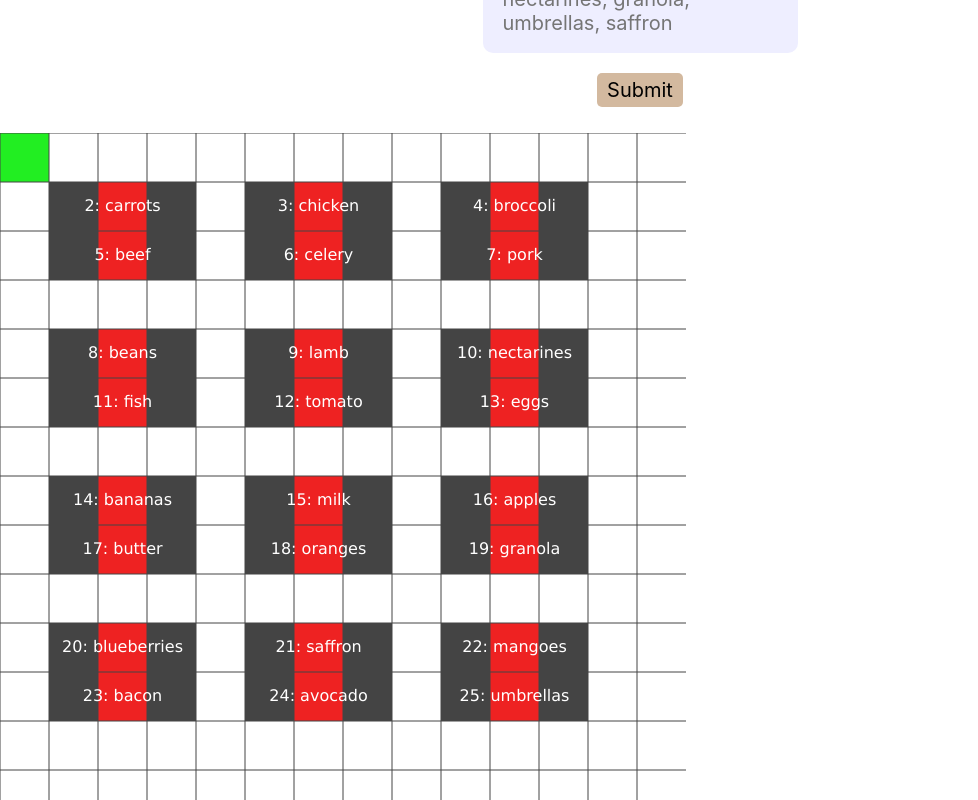
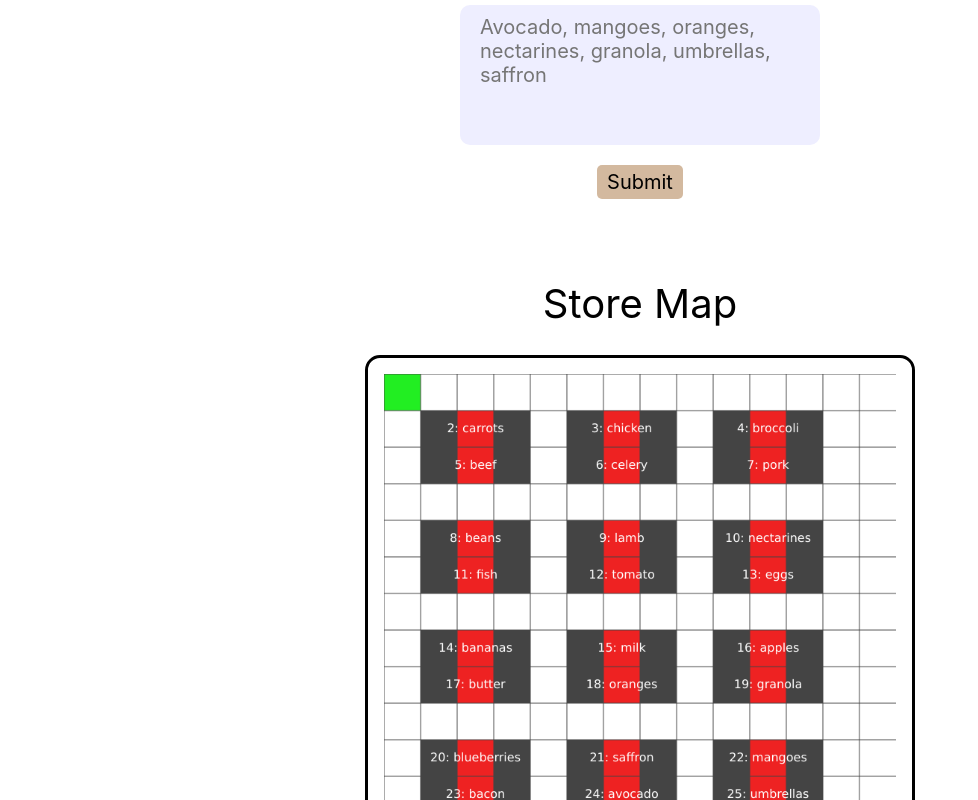
Before and after one commit to Yourself1011/shopsmart, a React (Create React App) app: page / in a window 1280 px wide. Shown: the part 200-1000 px from the top of the page, without its empty margins (0-978 px from the left). Built offline with nearby package versions, Linux system fonts and the light colour scheme.

Commit message:
some more style changes

```diff
--- a/src/components/ListForm/ListForm.scss
+++ b/src/components/ListForm/ListForm.scss
@@ -1,9 +1,4 @@
 @use "../../utils/utils.scss" as *;
-
-h1 {
-  font-weight: normal;
-  text-align: center;
-}
 
 .ListForm {
   display: flex;
@@ -15,7 +10,6 @@ h1 {
 
   form {
     gap: 30px;
-    height: 100px;
     text-align: center;
   }
 
@@ -24,7 +18,8 @@ h1 {
     padding: 10px 20px;
     border-radius: 10px;
     resize: none;
-    min-height: 80px;
+    min-height: 15vh;
+    min-width: 25vw;
     border: none;
     background-color: #eef;
   }
@@ -45,3 +40,11 @@ h1 {
     }
   }
 }
+
+@media screen and (max-width: 900px) {
+  .ListForm {
+    textarea {
+      min-width: 60vw;
+    }
+  }
+}
--- a/src/components/UserCanvas/UserCanvas.tsx
+++ b/src/components/UserCanvas/UserCanvas.tsx
@@ -163,8 +163,10 @@ const UserCanvas: FC<UserCanvasProps> = () => {
 
   return (
     // <div className="UserCanvas" data-testid="UserCanvas">
-    <canvas ref={canvasRef} width="686" height="686" />
-    // </div>
+    <div>
+      <h1>Store Map</h1>
+      <canvas ref={canvasRef} width="686" height="686" />
+  // </div>
   );
 };
 
--- a/src/styles.scss
+++ b/src/styles.scss
@@ -8,6 +8,7 @@ body {
   -webkit-font-smoothing: antialiased;
   -moz-osx-font-smoothing: grayscale;
   background: $background;
+  padding-bottom: 5vh;
 }
 
 * {
@@ -47,3 +48,21 @@ code {
     transform: rotate(360deg);
   }
 }
+
+canvas {
+  padding-left: 0;
+  padding-right: 0;
+  margin-left: auto;
+  margin-right: auto;
+  display: block;
+  width: 40vw;
+  border: 3px solid black;
+  padding: 1.25%;
+  border-radius: 15px;
+}
+
+h1 {
+  font-weight: normal;
+  text-align: center;
+  font-size: 2rem;
+}
```
